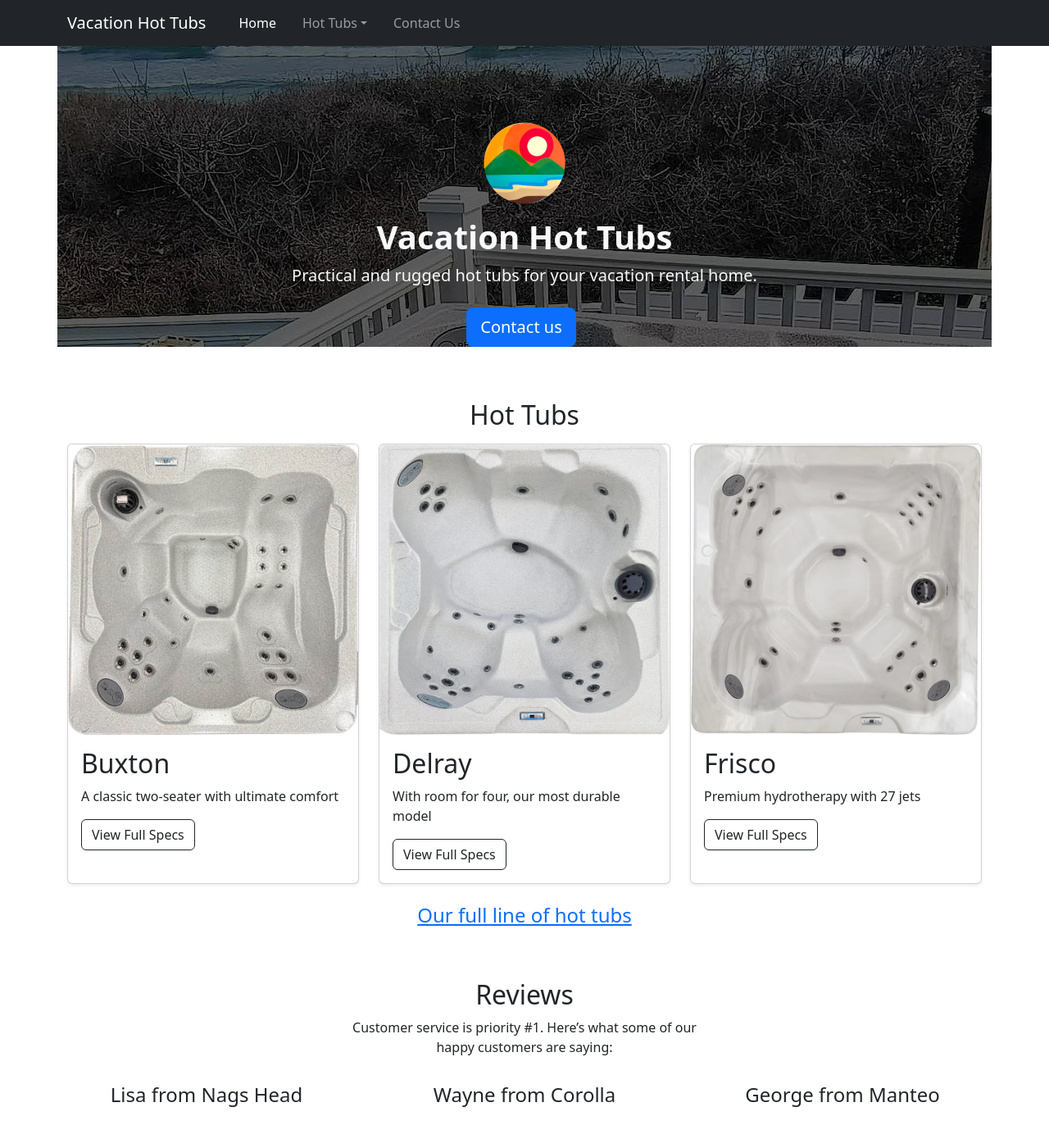
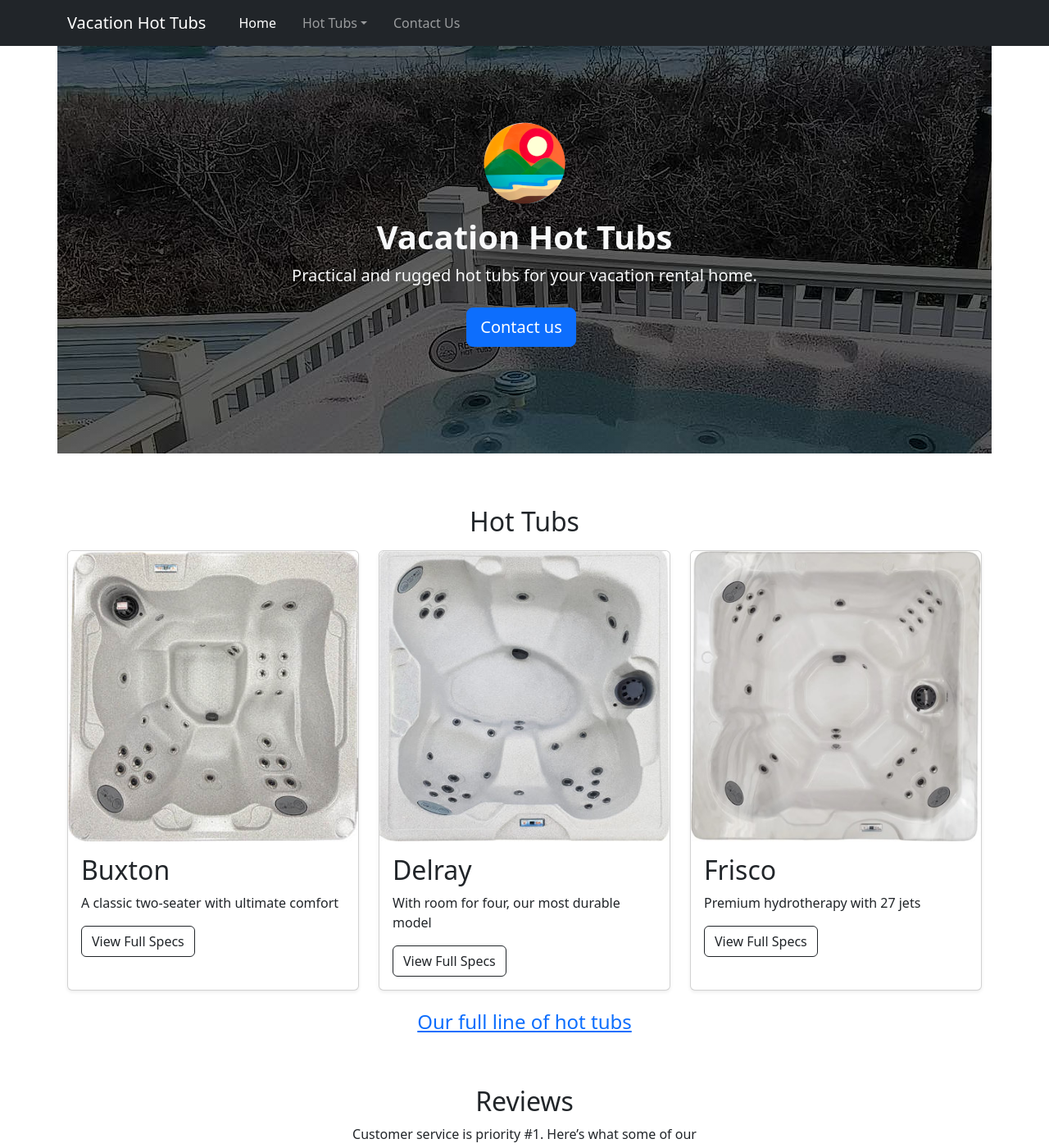
Before and after one commit to vacationhottubs/vacationhottubs.github.io, a Jekyll site: the page built from index.html, in a window 1280 px wide and 1400 px high. Shown: the whole window at 82% size. Built offline with Jekyll 4.4.1, drawn with Linux system fonts in a browser that asks for light colours; some web fonts are replaced.

Commit message:
Update home.css

```diff
--- a/_includes/home.css
+++ b/_includes/home.css
@@ -1,16 +1,18 @@
       /* Homepage Custom Styles */
-      /* Remove hero image on mobile */
+      /* Remove hero image on mobile, set image height to auto */
       @media (max-width: 575.98px) {
         #hero {
-          background-image: none
+          background-image: none;
+          height: auto
         }
       }
-      /* Darken hero image, make it not repeat, and change font color to light */
+      /* Darken hero image, make it not repeat, change font color to light, set image height to 500px */
       @media (min-width: 576px) {
         #hero {
           background-image: linear-gradient(rgba(0, 0, 0, 0.5), rgba(0, 0, 0, 0.5)), url("images/home/hero.jpg");
           background-repeat: no-repeat;
-          color: #f8f9fa
+          color: #f8f9fa;
+          height: 500px
         }
       }
       /* Minified star icons for the Reviews section */
```
